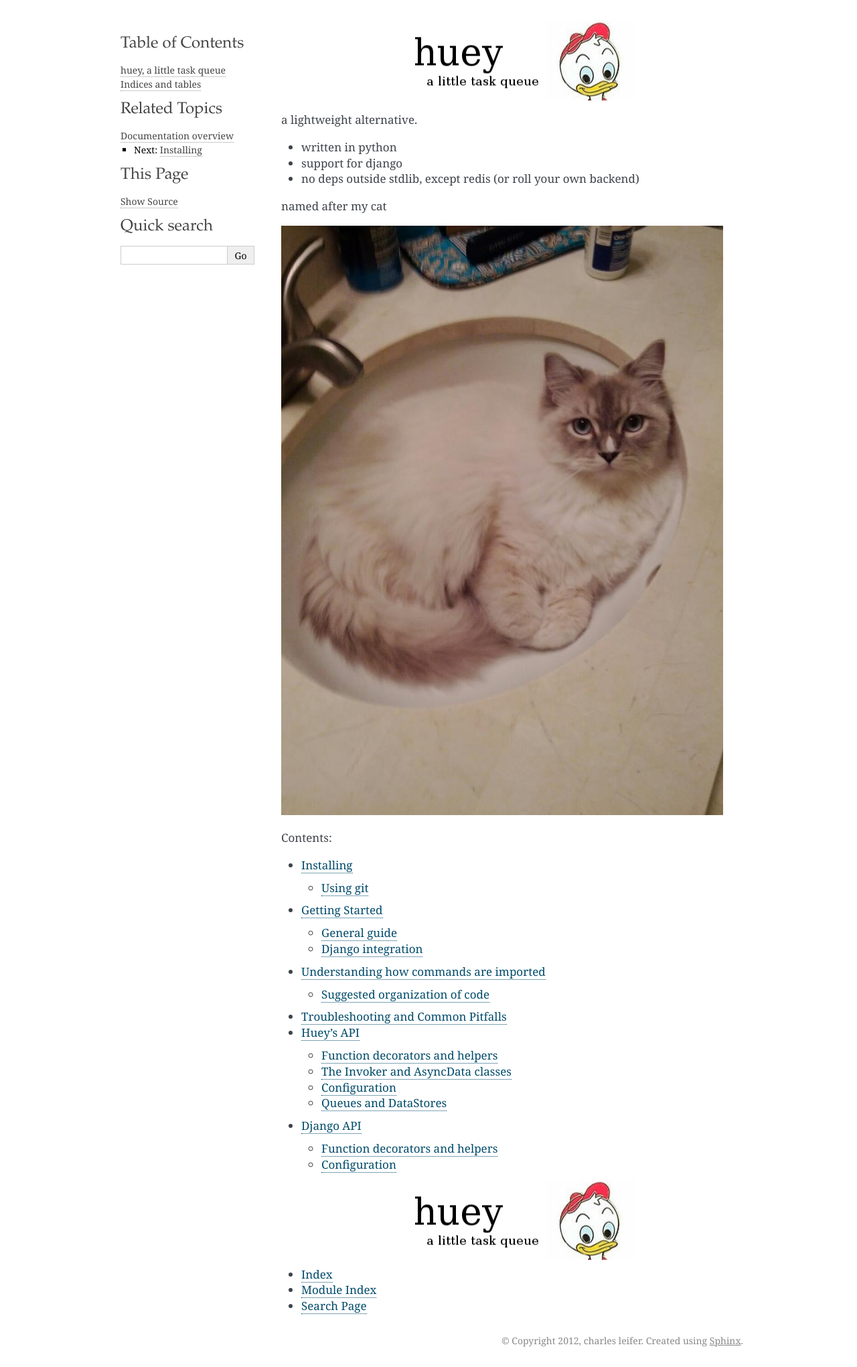
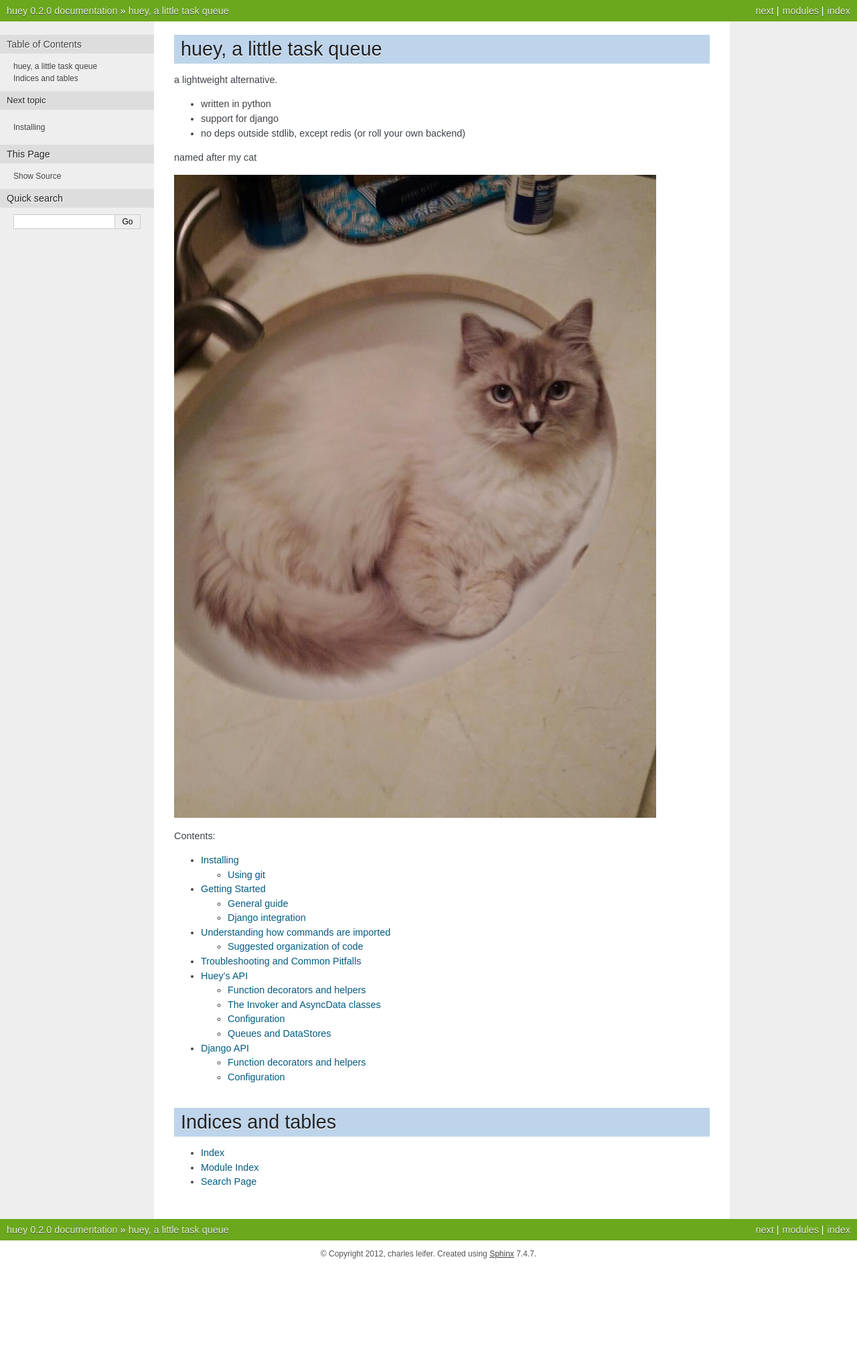
Before and after one commit to coleifer/huey, a Sphinx documentation site: the page built from docs/index.rst, in a window 1280 px wide. Shown: the whole page at 67% size. Built offline with Sphinx 7.4.7, drawn with Linux system fonts in a browser that asks for light colours; after the commit the page ends 1892 px from its top, so only the background shows below that.

Commit message:
Use the nature theme for better readability

```diff
--- a/docs/conf.py
+++ b/docs/conf.py
@@ -91,17 +91,18 @@ pygments_style = 'sphinx'
 
 # The theme to use for HTML and HTML Help pages.  See the documentation for
 # a list of builtin themes.
-html_theme = 'flask'
+#html_theme = 'flask'
+html_theme = 'nature'
 
 # Theme options are theme-specific and customize the look and feel of a theme
 # further.  For a list of options available for each theme, see the
 # documentation.
-html_theme_options = {
-    'index_logo': 'logo.jpg',
-}
-
-# Add any paths that contain custom themes here, relative to this directory.
-html_theme_path = ['_themes']
+#html_theme_options = {
+#    'index_logo': 'logo.jpg',
+#}
+#
+## Add any paths that contain custom themes here, relative to this directory.
+#html_theme_path = ['_themes']
 
 # The name for this set of Sphinx documents.  If None, it defaults to
 # "<project> v<release> documentation".
```
